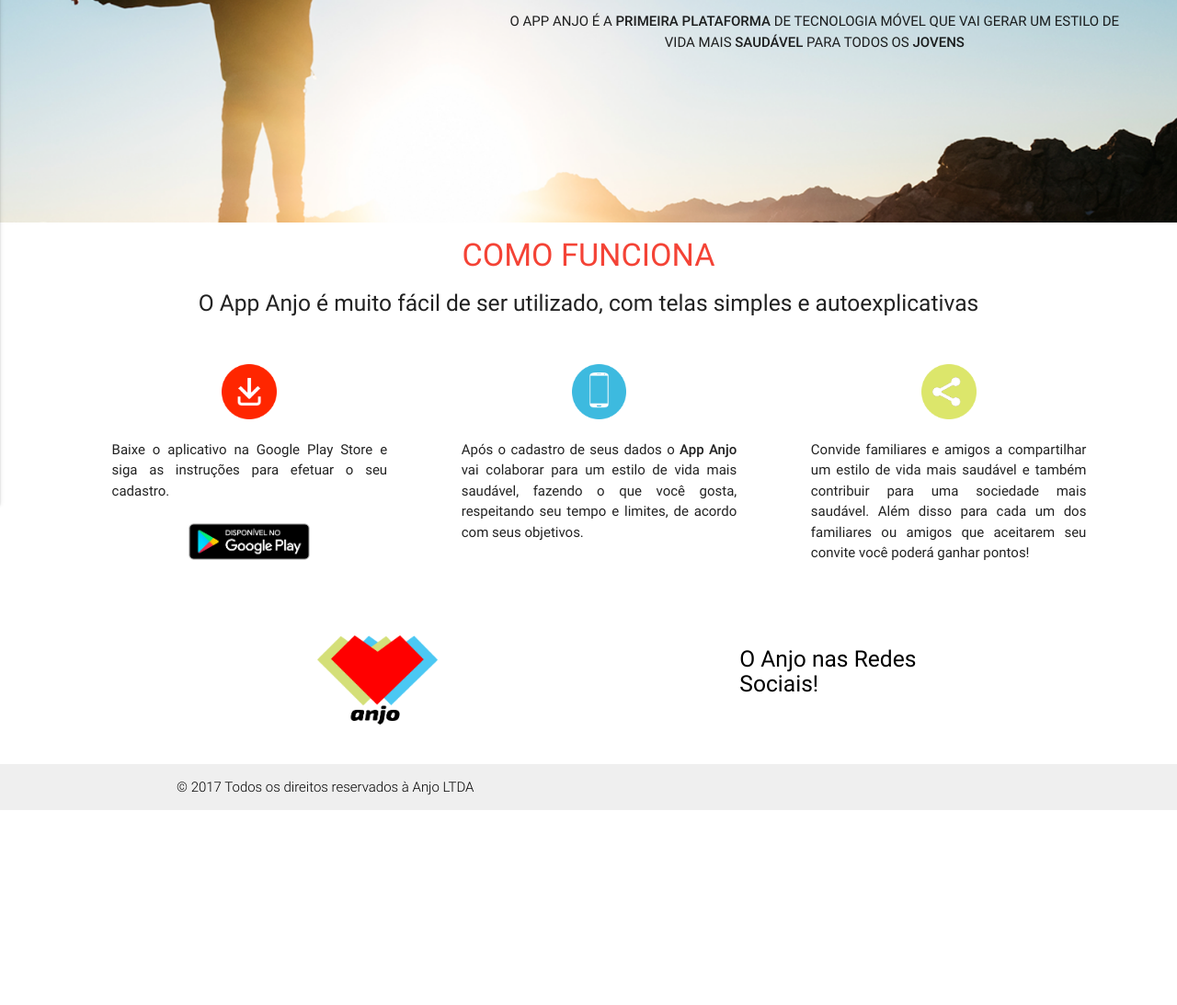
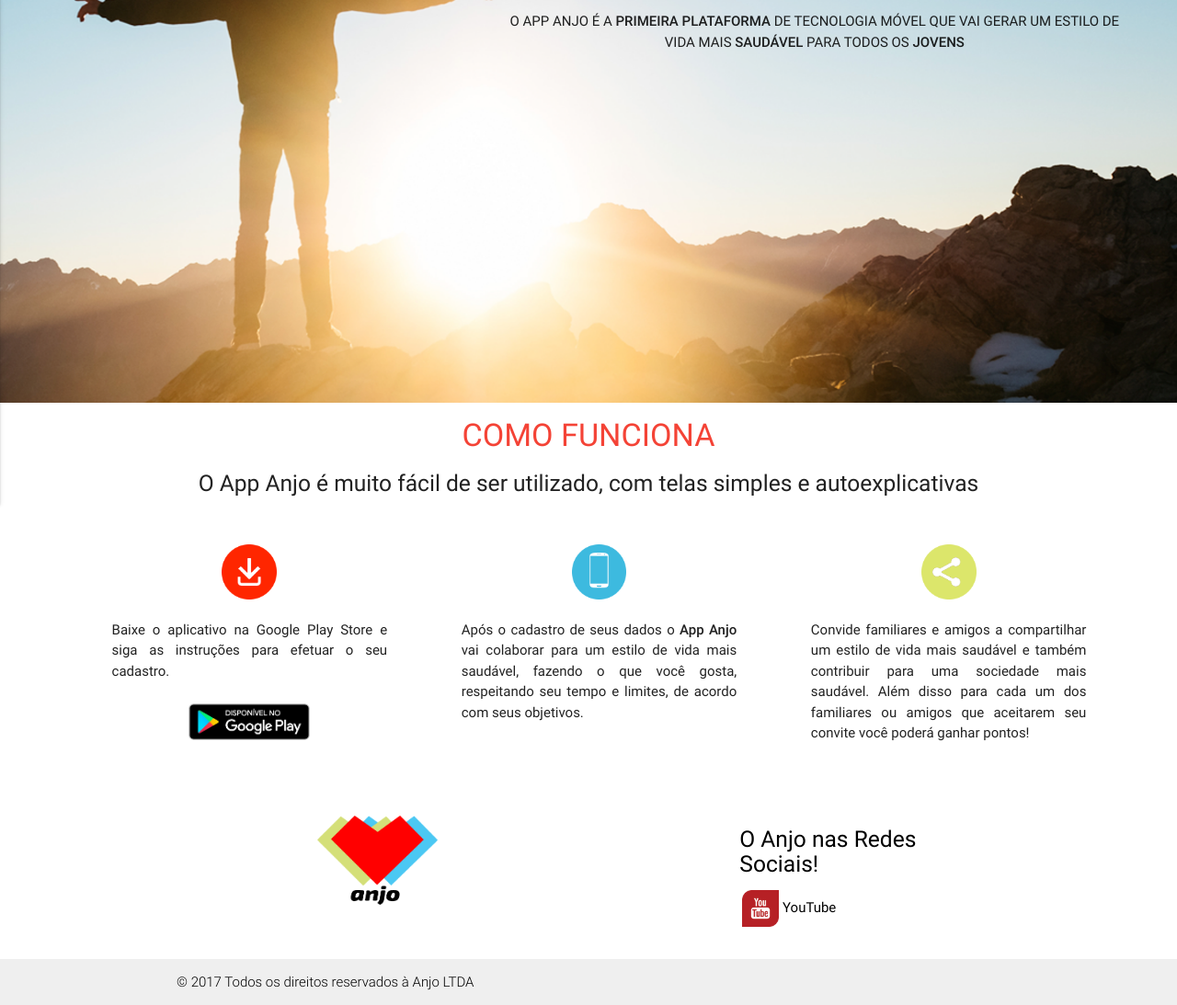
Before and after one commit to diogoskopinski/AnjoSiteDiogo, a plain HTML site: page public/index.html in a window 1280 px wide. Shown: the part 312-1405 px from the top of the page at 92% size. Before the commit the page ends 1193 px from the top, so only its background shows below. Drawn offline with Linux system fonts and the light colour scheme; no server answers.

Commit message:
ajuste ponto e imagem homem braços abertos.

```diff
--- a/public/css/anjo.css
+++ b/public/css/anjo.css
@@ -1,7 +1,7 @@
 .index-banner {
     background-image: url('../img/assets/backgrount-home.png');
     background-size: cover;
-    height: 474px;
+	height: 670px;
     width: 100%;
 }
 
--- a/public/index.html
+++ b/public/index.html
@@ -114,6 +114,8 @@
                             <h5 class="black-text">O Anjo nas Redes Sociais!</h5>
                             <ul>
                                 <li>
+                                    <a class="black-text text-lighten-3" href="https://www.youtube.com/watch?v=sku_9NO8sZU&feature=youtu.be">
+                                        <img class="social-icon" src="/img/social/png/youtube.png"/>  YouTube </a>
                                 </li>
                             </ul>
                         </div>
```
